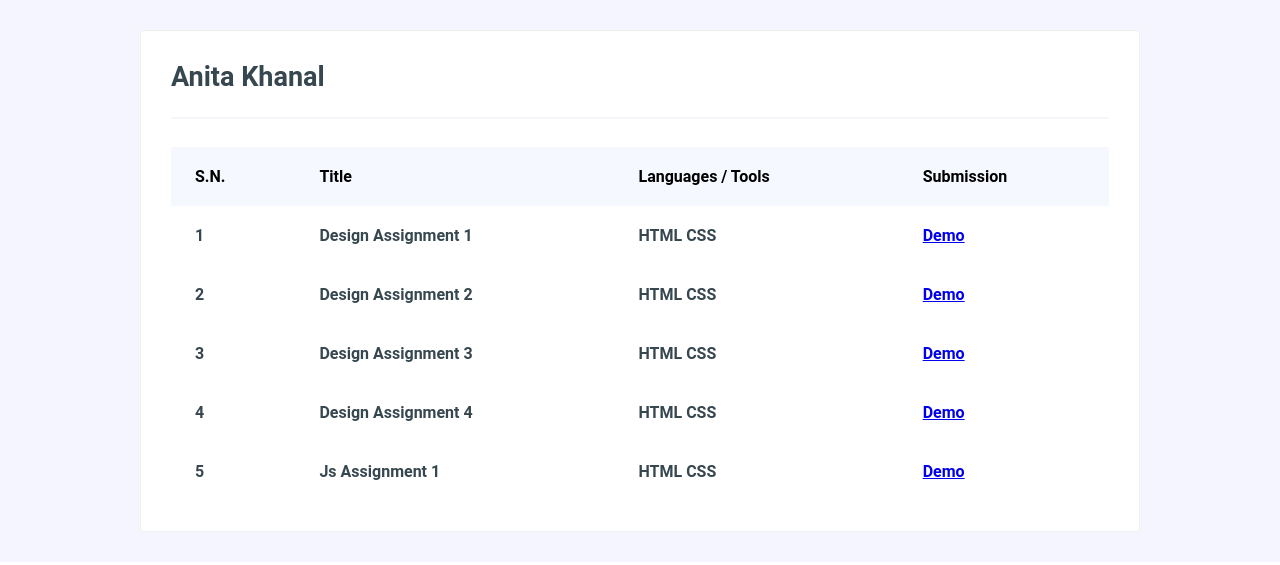
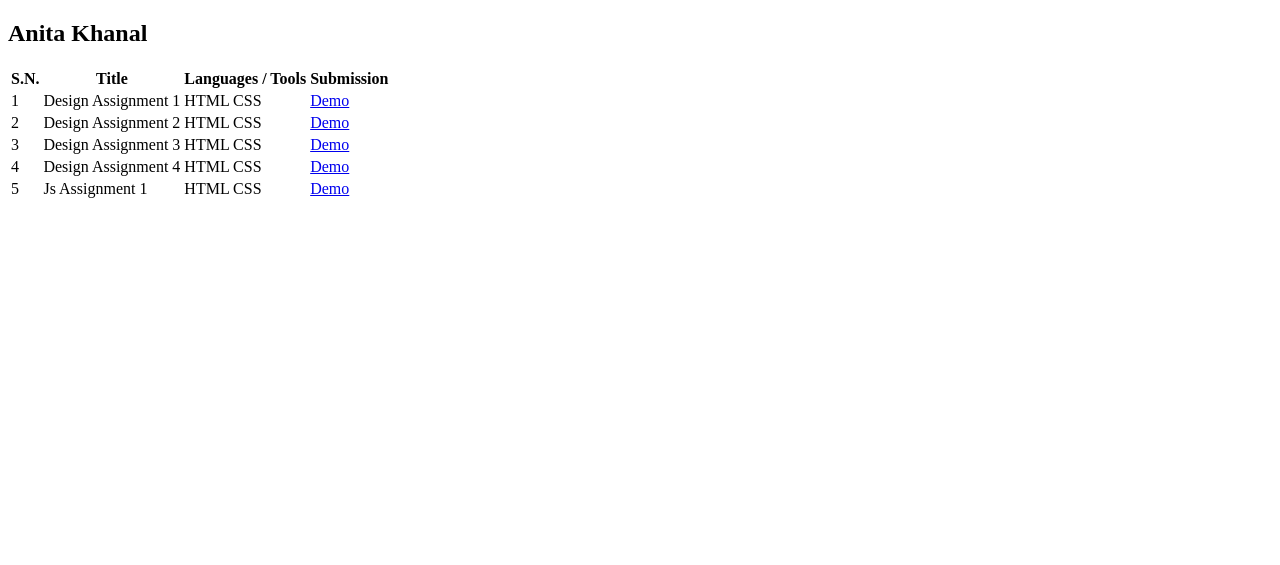
Before and after one commit to Coderushnepal/Anitakhanal, a plain HTML site: page index.html in a window 1280 px wide. Drawn offline with Linux system fonts and the light colour scheme.

```diff
--- a/index.html
+++ b/index.html
@@ -7,78 +7,7 @@
     <title>Anita Khanal - Code Like Her Fellowship</title>
 
 </head>
-<style>
-    * {
-    margin: 0;
-    padding: 0;
-}
-
-
-
-.main-wrapper {
-    min-width: 1200px;
-    font-size: 16px;
-    font-family: "Roboto", sans-serif;
-    background-color: #f5f5ff;
-}
-
-.container {
-    width: 1000px;
-    margin: 0 auto;
-    padding: 30px 0;
-}
-
-.content {
-    background-color: #ffffff;
-    padding: 30px;
-    border-radius: 3px;
-    border: 1px solid #efefef;
-}
-
-.info {
-    padding-bottom: 24px;
-    border-bottom: 2px solid #f4f6fa;
-    font-size: 18px;
-    color: #37474f;
-}
-
-.table-wrapper {
-    padding-top: 28px;
-}
-
-.table-wrapper table {
-    width: 100%;
-    border-spacing: 0;
-}
-
-.table-wrapper table thead {
-    background-color: #f5f8ff;
-    border-radius: 4px;
-}
-
-.table-wrapper table th,
-.table-wrapper table td {
-  padding: 20px 24px 20px 24px;
-  font-weight: 700;
-  text-align: left;
-}
-
-.table-wrapper table td {
-    color: #37474f;
-}
-
-
-
-
-
-
-
-
-
-
-</style>
 <body>
-    <div class="main-wrapper">
         <div class="container">
             <div class="content">
                 <div class="info">
@@ -169,6 +98,6 @@
                 </div>
             </div>
         </div>
-    </div>
+
 </body>
 </html>
```
